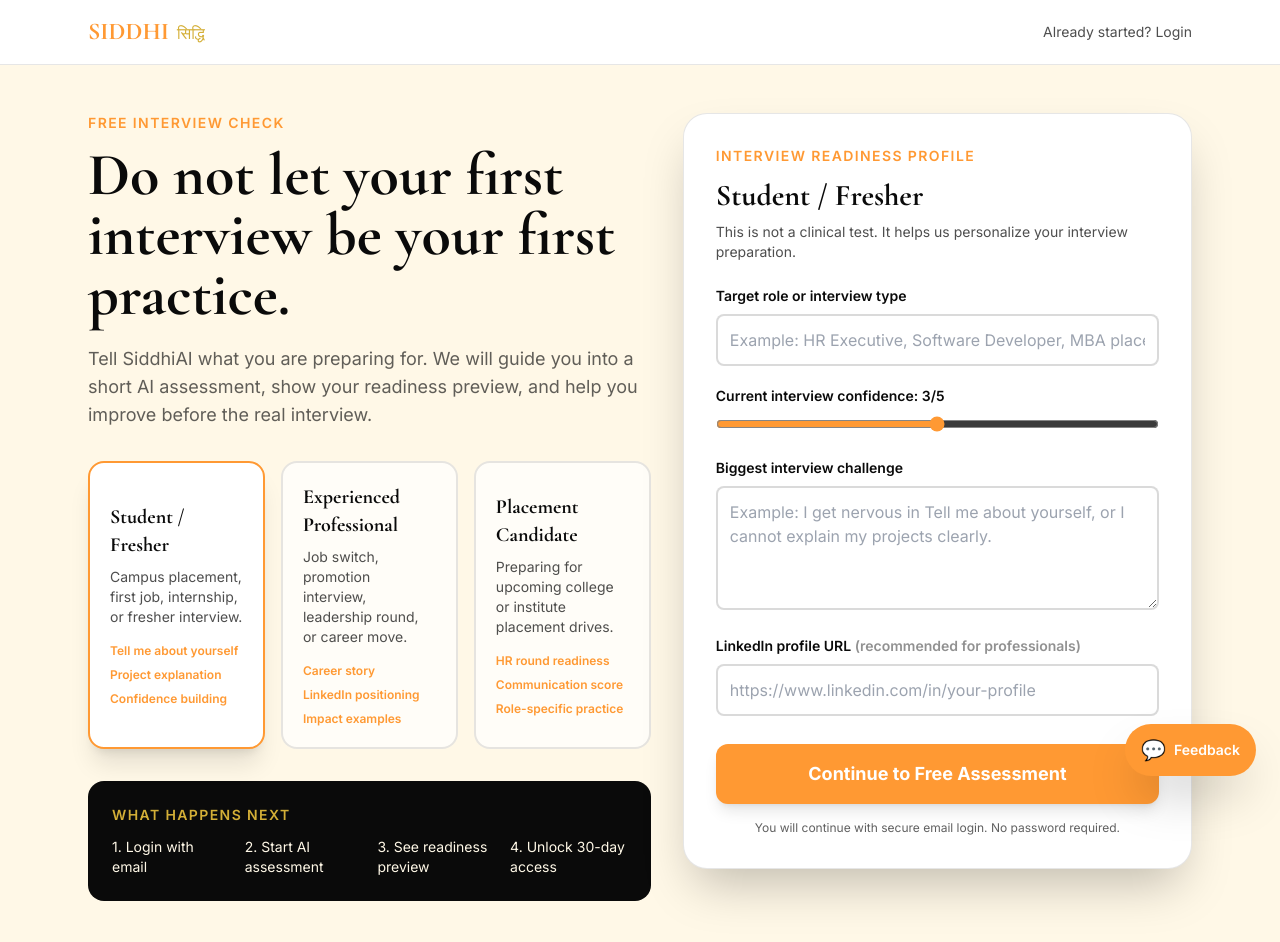
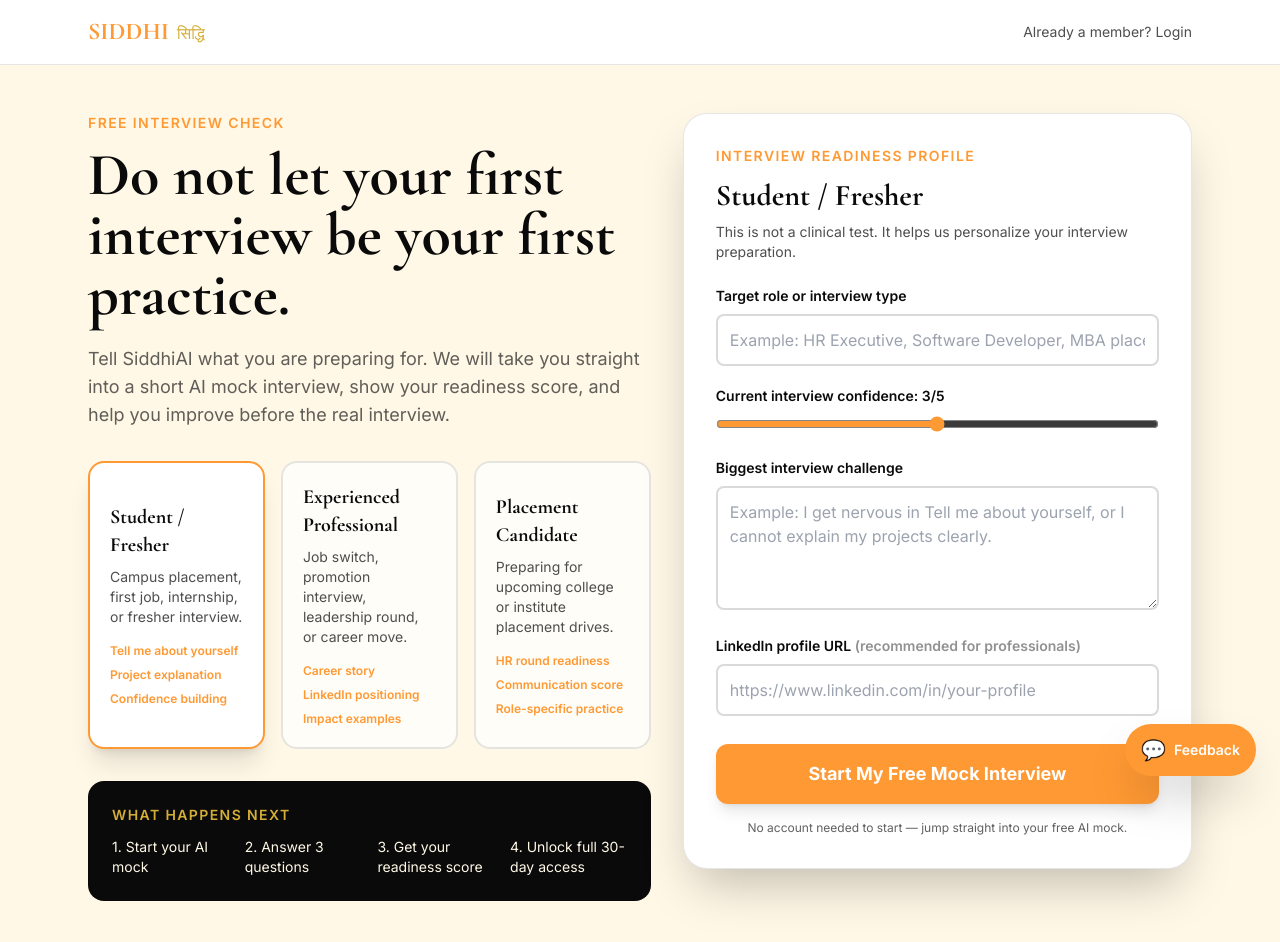
Before and after one commit to Siddhi1987/siddhi-app, a Next.js app: page /start in a window 1280 px wide. Shown: the top 942 px of the page. Built offline with nearby package versions, Linux system fonts and the light colour scheme; a web font is replaced by a local one.

Commit message:
Update start.jsx

```diff
--- a/pages/start.jsx
+++ b/pages/start.jsx
@@ -33,7 +33,7 @@ export default function StartAssessment() {
 
   const selected = paths.find((path) => path.id === selectedPath);
 
-  const continueToLogin = () => {
+  const continueToInterview = () => {
     if (!targetRole.trim() || !challenge.trim()) {
       alert('Please add your target role and biggest interview challenge.');
       return;
@@ -53,7 +53,9 @@ export default function StartAssessment() {
       );
     }
 
-    router.push('/login');
+    // Go straight into the free AI mock (guest flow captures name + email,
+    // no account/password wall). Login is only for returning paid users.
+    router.push('/interview');
   };
 
   return (
@@ -65,7 +67,7 @@ export default function StartAssessment() {
             <span className="font-sanskrit text-siddhi-gold">सिद्धि</span>
           </Link>
           <Link href="/login" className="text-sm text-siddhi-black/60 hover:text-siddhi-saffron">
-            Already started? Login
+            Already a member? Login
           </Link>
         </div>
       </nav>
@@ -80,8 +82,8 @@ export default function StartAssessment() {
               Do not let your first interview be your first practice.
             </h1>
             <p className="text-lg text-siddhi-black/65 mb-8">
-              Tell SiddhiAI what you are preparing for. We will guide you into a short AI assessment,
-              show your readiness preview, and help you improve before the real interview.
+              Tell SiddhiAI what you are preparing for. We will take you straight into a short AI mock
+              interview, show your readiness score, and help you improve before the real interview.
             </p>
 
             <div className="grid sm:grid-cols-3 gap-4">
@@ -114,10 +116,10 @@ export default function StartAssessment() {
                 What happens next
               </p>
               <div className="grid sm:grid-cols-4 gap-4 text-sm">
-                <div>1. Login with email</div>
-                <div>2. Start AI assessment</div>
-                <div>3. See readiness preview</div>
-                <div>4. Unlock 30-day access</div>
+                <div>1. Start your AI mock</div>
+                <div>2. Answer 3 questions</div>
+                <div>3. Get your readiness score</div>
+                <div>4. Unlock full 30-day access</div>
               </div>
             </div>
           </div>
@@ -184,14 +186,14 @@ export default function StartAssessment() {
 
             <button
               type="button"
-              onClick={continueToLogin}
+              onClick={continueToInterview}
               className="mt-7 w-full px-6 py-4 bg-siddhi-saffron text-white font-bold rounded-xl hover:bg-siddhi-gold transition shadow-lg text-lg"
             >
-              Continue to Free Assessment
+              Start My Free Mock Interview
             </button>
 
             <p className="text-xs text-siddhi-black/50 text-center mt-4">
-              You will continue with secure email login. No password required.
+              No account needed to start — jump straight into your free AI mock.
             </p>
           </div>
         </section>
```
